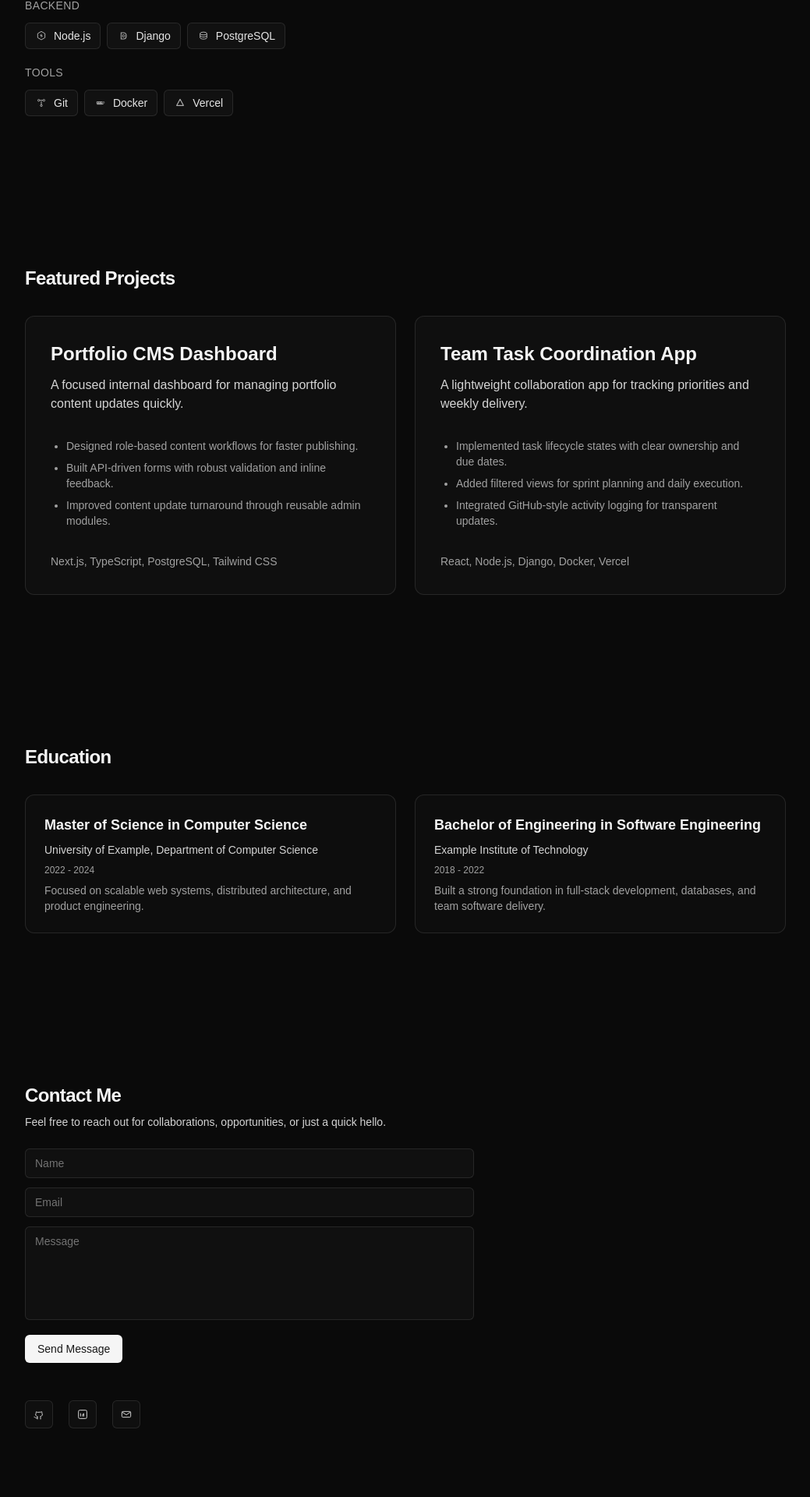
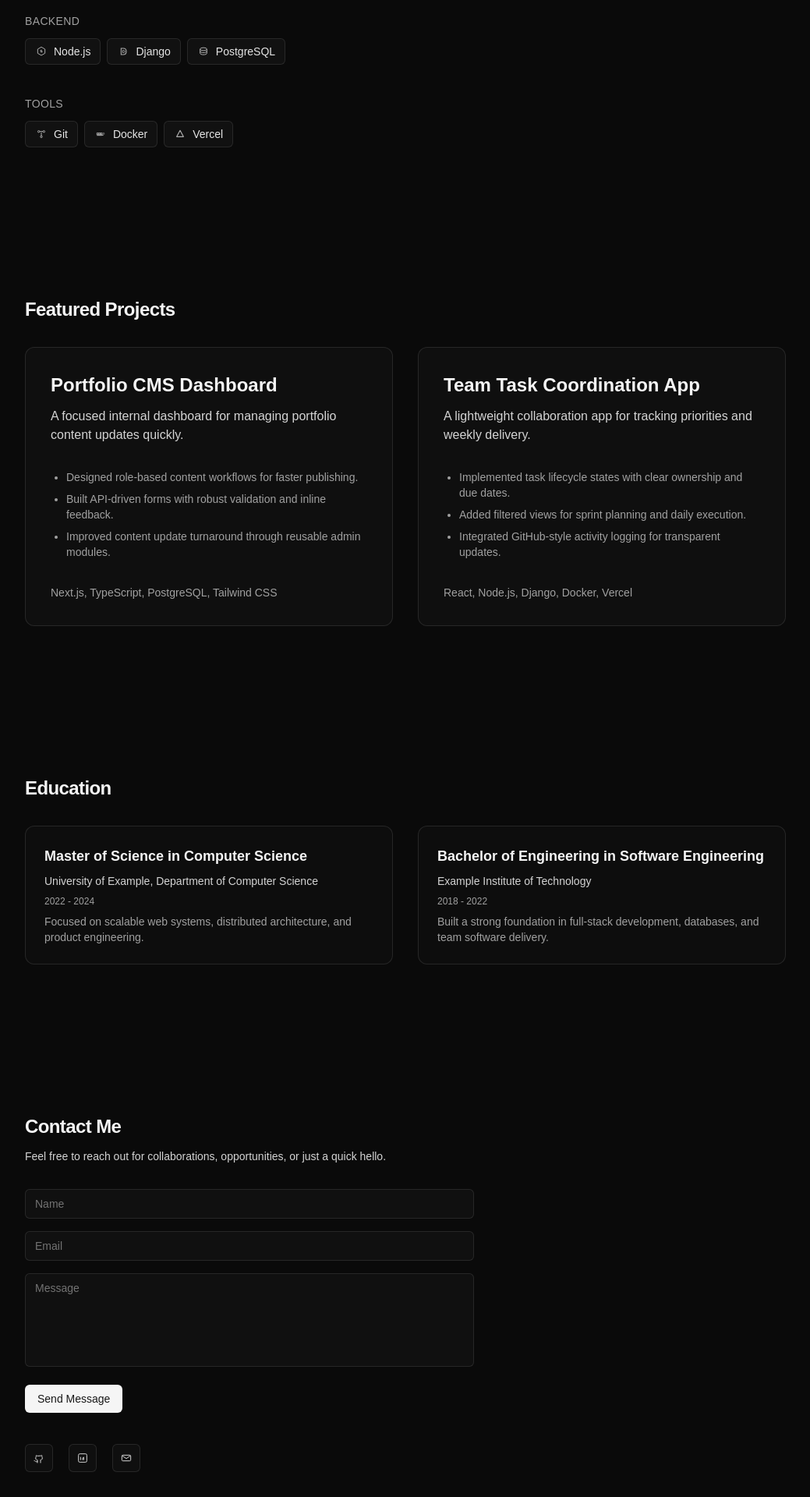
Before and after one commit to lllLucario/yuxuan-portfolio, a Next.js app: page / in a window 1280 px wide. Shown: the part 1145-3065 px from the top of the page at 78% size, without its empty margins (120-1159 px from the left). Built offline with nearby package versions, Linux system fonts and the light colour scheme.

Commit message:
Refine spacing and layout in homepage sections for improved visual consistency

```diff
--- a/app/page.tsx
+++ b/app/page.tsx
@@ -32,7 +32,7 @@ export default function Home() {
       <Section id="hero">
         <Container>
           <div className="reveal flex min-h-[80vh] items-center">
-            <div className="space-y-6">
+            <div className="space-y-5 sm:space-y-6">
               <h1 className="bg-gradient-to-r from-neutral-100 to-neutral-400 bg-clip-text text-4xl font-semibold tracking-tight text-transparent sm:text-5xl">
                 Full-Stack Developer
               </h1>
@@ -53,11 +53,11 @@ export default function Home() {
 
       <Section id="skills">
         <Container>
-          <div className="reveal space-y-8">
-            <h2 className="text-2xl font-semibold tracking-tight text-neutral-100">Skills</h2>
-            <div className="space-y-5">
+          <div className="reveal">
+            <h2 className="mb-8 text-2xl font-semibold tracking-tight text-neutral-100">Skills</h2>
+            <div className="space-y-10">
               {skillGroups.map((group) => (
-                <div key={group.title} className="space-y-2">
+                <div key={group.title} className="space-y-3">
                   <h3 className="text-sm font-medium uppercase tracking-wide text-neutral-400">
                     {group.title}
                   </h3>
@@ -75,11 +75,11 @@ export default function Home() {
 
       <Section id="projects">
         <Container>
-          <div className="reveal space-y-8">
-            <h2 className="text-2xl font-semibold tracking-tight text-neutral-100">
+          <div className="reveal">
+            <h2 className="mb-8 text-2xl font-semibold tracking-tight text-neutral-100">
               Featured Projects
             </h2>
-            <div className="grid gap-6 sm:grid-cols-2">
+            <div className="grid gap-8 sm:grid-cols-2">
               {projects.map((project) => (
                 <ProjectCard key={project.title} project={project} />
               ))}
@@ -90,9 +90,9 @@ export default function Home() {
 
       <Section id="education">
         <Container>
-          <div className="reveal space-y-8">
-            <h2 className="text-2xl font-semibold tracking-tight text-neutral-100">Education</h2>
-            <div className="grid gap-6 sm:grid-cols-2">
+          <div className="reveal">
+            <h2 className="mb-8 text-2xl font-semibold tracking-tight text-neutral-100">Education</h2>
+            <div className="grid gap-8 sm:grid-cols-2">
               <article className="rounded-xl border border-white/10 bg-neutral-900/30 p-6 hover:bg-neutral-900/40">
                 <div className="space-y-2">
                   <h3 className="text-lg font-semibold text-neutral-100">
@@ -129,15 +129,15 @@ export default function Home() {
 
       <Section id="contact">
         <Container>
-          <div className="reveal space-y-6">
-            <div className="space-y-2">
+          <div className="reveal space-y-8">
+            <div className="space-y-3">
               <h2 className="text-2xl font-semibold tracking-tight text-neutral-100">Contact Me</h2>
               <p className="text-sm text-neutral-300">
                 Feel free to reach out for collaborations, opportunities, or just a quick hello.
               </p>
             </div>
 
-            <form className="max-w-xl space-y-3">
+            <form className="max-w-xl space-y-4">
               <input
                 type="text"
                 name="name"
@@ -164,7 +164,7 @@ export default function Home() {
               </button>
             </form>
 
-            <div className="flex items-center gap-5 pt-6">
+            <div className="flex items-center gap-5 pt-2">
               <a
                 href="https://github.com/lllLucario"
                 target="_blank"
```
